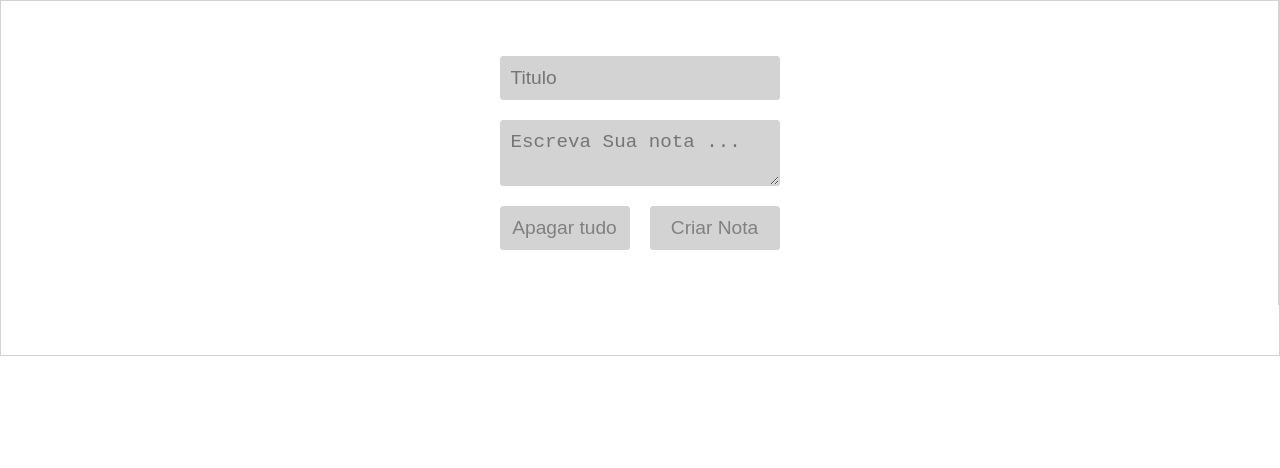
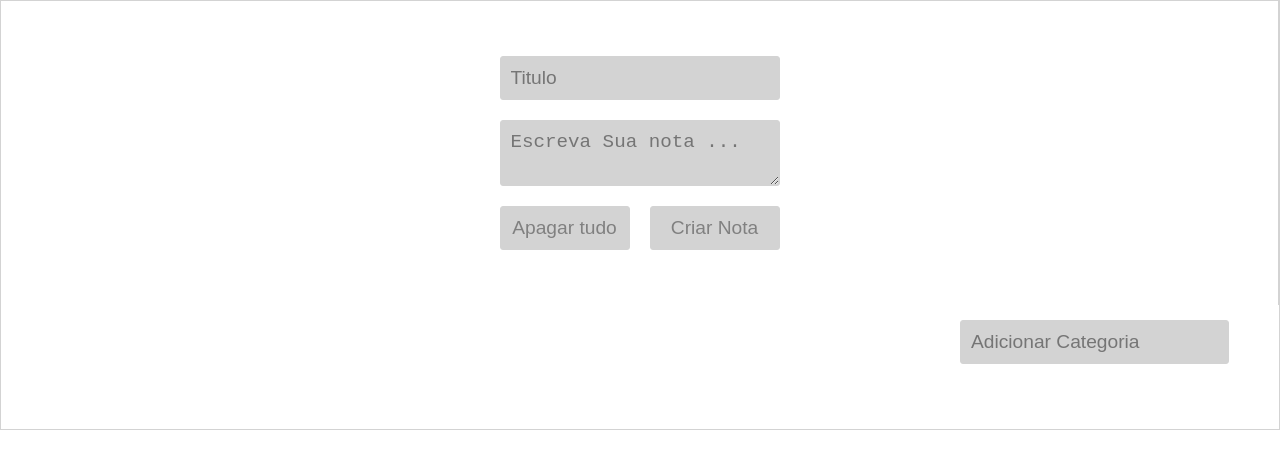
Before and after one commit to LucasMofardini/alura, a React (Create React App) app in the folder Formação/React/React-1/ceep/: page / in a window 1280 px wide. Shown: the top 468 px of the page. Built offline with nearby package versions, Linux system fonts and the light colour scheme.

Commit message:
[REACT 2] - 2

```diff
--- a/Formação/React/React-1/ceep/src/App.js
+++ b/Formação/React/React-1/ceep/src/App.js
@@ -1,13 +1,15 @@
 import React, { Component } from "react";
 import FormularioCadastro from "./components/FormularioCadastro";
 import ListaDeNotas from "./components/ListaDeNotas";
+import ListaDeCategorias from "./components/ListaDeCategorias";
 import './assets/index.css';
 
 class App extends Component {
   constructor() {
     super();
     this.state = {
-      notas: []
+      notas: [],
+      categorias: [],
     };
   }
   criarNota(titulo, texto){
@@ -27,15 +29,23 @@ class App extends Component {
     arrayNotas.splice(index,1);
     this.setState({notas: arrayNotas});
   }
+  adicionarCategoria(nomeCategoria){
+    const novoArrayCategorias = [...this.state.categorias, nomeCategoria];
+    const novoEstado = {...this.state , categorias: novoArrayCategorias};
+    this.setState(novoEstado);
+  }
   apagarTudo(){
-    this.setState({notas: []});
+    this.setState({notas: [], categorias: []});
   }
   render() {
     return (
       <section className="container-section">
         <FormularioCadastro criarNota={this.criarNota.bind(this)} apagarTudo={this.apagarTudo.bind(this)}  />
         <div className="div-hr"/>
-        <ListaDeNotas notas={this.state.notas} apagarNota={this.deletarNota.bind(this)}  />
+        <main className="main-content">
+          <ListaDeCategorias categorias={this.state.categorias} adicionarCategoria={this.adicionarCategoria.bind(this)} />
+          <ListaDeNotas notas={this.state.notas} apagarNota={this.deletarNota.bind(this)}  />
+        </main>
       </section>
     );
   }
--- a/Formação/React/React-1/ceep/src/assets/index.css
+++ b/Formação/React/React-1/ceep/src/assets/index.css
@@ -65,3 +65,6 @@ table {
 .container-section .div-hr{
 	border-left: 1px solid lightgray;
 }
+.main-content{
+	width: 1480px;
+}
--- /dev/null
+++ b/Formação/React/React-1/ceep/src/components/ListaDeCategorias/ListaDeCategorias.jsx
@@ -0,0 +1,28 @@
+import React, { Component } from 'react';
+import './estiloCategoria.css';
+class ListaDeCategorias extends Component {
+
+    _handleEventoInput(evento){
+        if(evento.key == 'Enter'){
+            let valorCategoria = evento.target.value;
+            this.props.adicionarCategoria(valorCategoria);
+        }
+    }
+    render() {
+        return (
+            <section className="container-categoria">
+                <ul>
+                    {this.props.categorias.map((categoria, index) =>{
+                        return <li key={index}>{categoria}</li>
+                    })}
+
+                </ul>
+                <div>
+                    <input type="text" placeholder="Adicionar Categoria" onKeyUp={this._handleEventoInput.bind(this)} />
+                </div>
+            </section>
+        );
+    }
+}
+
+export default ListaDeCategorias;
--- /dev/null
+++ b/Formação/React/React-1/ceep/src/components/ListaDeCategorias/estiloCategoria.css
@@ -0,0 +1,39 @@
+.container-categoria {
+    display: flex;
+    justify-content: space-between;
+    /* align-items: center; */
+}
+.container-categoria ul{
+    display: flex;
+    flex-wrap: wrap;
+    margin: 10px 0;
+}
+.container-categoria ul li{
+    margin: 10px 45px;
+    padding: 5px;
+    background-color: navy;
+    color: lightgray;
+    border-radius: 3px;
+    user-select: none;
+    transition: 0.2s;
+
+    display: flex;
+    align-items: center;
+}
+.container-categoria ul li:hover{
+    transform: scale(1.05);
+}
+.container-categoria > div{
+    margin: 10px 45px;
+    padding: 5px;
+}
+.container-categoria > div input{
+    font-size: 1.2rem;
+    background-color: lightgray;
+    padding: 10px;
+    color: gray;
+    border: none;
+    border-radius: 3px;
+    outline: none;
+    border: 1px solid lightgray;
+}
--- /dev/null
+++ b/Formação/React/React-1/ceep/src/components/ListaDeCategorias/index.js
@@ -0,0 +1,3 @@
+import ListaDeCategorias from "./ListaDeCategorias";
+
+export default ListaDeCategorias;
```
